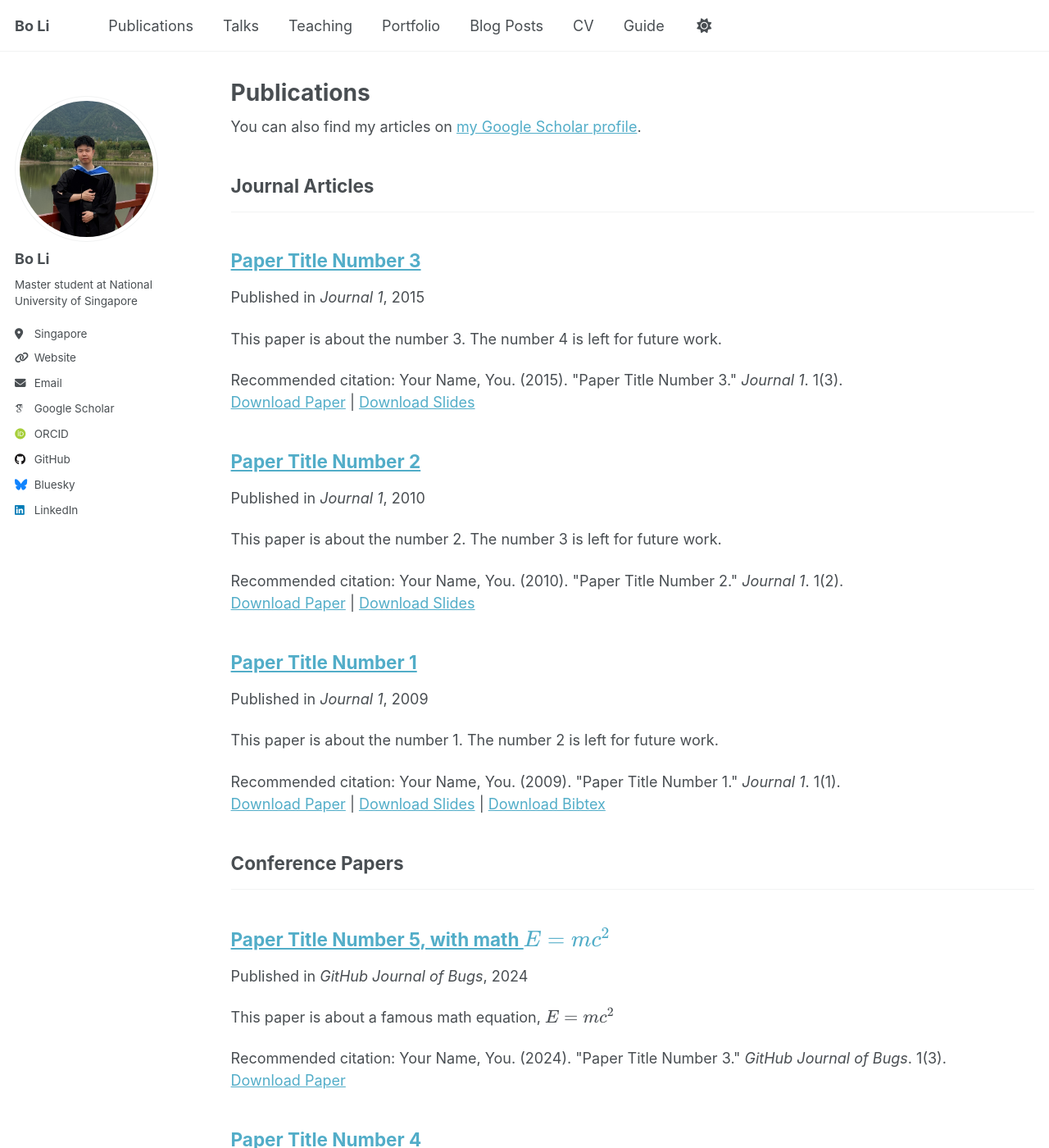
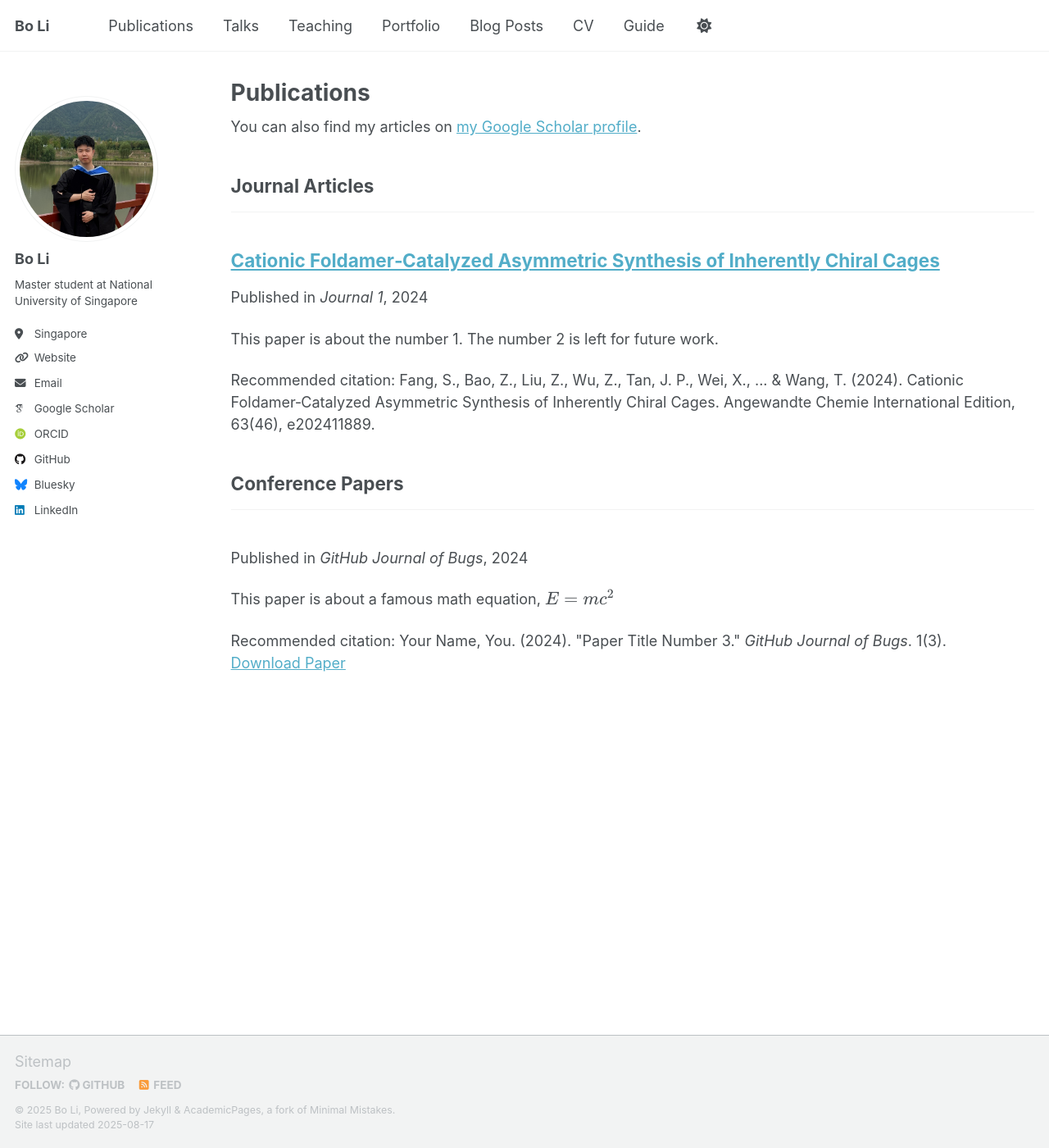
Before and after one commit to Harrison-Li/Harrison-Li.github.io, a Jekyll site: the page built from _pages/publications.html, in a window 1280 px wide and 1400 px high. Shown: the whole window at 82% size. Built offline with Jekyll 4.4.1, drawn with Linux system fonts in a browser that asks for light colours; some web fonts are replaced; a script that is not in the unit is left out; some of the changed text lies outside the part shown.

Commit message:
del pubs

```diff
--- a/_publications/2009-10-01-paper-title-number-1.md
+++ b/_publications/2009-10-01-paper-title-number-1.md
@@ -1,14 +1,11 @@
 ---
-title: "Paper Title Number 1"
+title: "Cationic Foldamer‐Catalyzed Asymmetric Synthesis of Inherently Chiral Cages"
 collection: publications
 category: manuscripts
 permalink: /publication/2009-10-01-paper-title-number-1
 excerpt: 'This paper is about the number 1. The number 2 is left for future work.'
-date: 2009-10-01
+date: 2024-11-11
 venue: 'Journal 1'
-slidesurl: 'http://academicpages.github.io/files/slides1.pdf'
-paperurl: 'http://academicpages.github.io/files/paper1.pdf'
-bibtexurl: 'http://academicpages.github.io/files/bibtex1.bib'
-citation: 'Your Name, You. (2009). &quot;Paper Title Number 1.&quot; <i>Journal 1</i>. 1(1).'
+citation: 'Fang, S., Bao, Z., Liu, Z., Wu, Z., Tan, J. P., Wei, X., ... & Wang, T. (2024). Cationic Foldamer‐Catalyzed Asymmetric Synthesis of Inherently Chiral Cages. Angewandte Chemie International Edition, 63(46), e202411889.'
 ---
 The contents above will be part of a list of publications, if the user clicks the link for the publication than the contents of section will be rendered as a full page, allowing you to provide more information about the paper for the reader. When publications are displayed as a single page, the contents of the above "citation" field will automatically be included below this section in a smaller font.
--- a/_publications/2010-10-01-paper-title-number-2.md
+++ /dev/null
@@ -1,14 +0,0 @@
----
-title: "Paper Title Number 2"
-collection: publications
-category: manuscripts
-permalink: /publication/2010-10-01-paper-title-number-2
-excerpt: 'This paper is about the number 2. The number 3 is left for future work.'
-date: 2010-10-01
-venue: 'Journal 1'
-slidesurl: 'http://academicpages.github.io/files/slides2.pdf'
-paperurl: 'http://academicpages.github.io/files/paper2.pdf'
-citation: 'Your Name, You. (2010). &quot;Paper Title Number 2.&quot; <i>Journal 1</i>. 1(2).'
----
-
-The contents above will be part of a list of publications, if the user clicks the link for the publication than the contents of section will be rendered as a full page, allowing you to provide more information about the paper for the reader. When publications are displayed as a single page, the contents of the above "citation" field will automatically be included below this section in a smaller font.
--- a/_publications/2015-10-01-paper-title-number-3.md
+++ /dev/null
@@ -1,14 +0,0 @@
----
-title: "Paper Title Number 3"
-collection: publications
-category: manuscripts
-permalink: /publication/2015-10-01-paper-title-number-3
-excerpt: 'This paper is about the number 3. The number 4 is left for future work.'
-date: 2015-10-01
-venue: 'Journal 1'
-slidesurl: 'http://academicpages.github.io/files/slides3.pdf'
-paperurl: 'http://academicpages.github.io/files/paper3.pdf'
-citation: 'Your Name, You. (2015). &quot;Paper Title Number 3.&quot; <i>Journal 1</i>. 1(3).'
----
-
-The contents above will be part of a list of publications, if the user clicks the link for the publication than the contents of section will be rendered as a full page, allowing you to provide more information about the paper for the reader. When publications are displayed as a single page, the contents of the above "citation" field will automatically be included below this section in a smaller font.
--- a/_publications/2025-06-08-paper-title-number-5.md
+++ b/_publications/2025-06-08-paper-title-number-5.md
@@ -1,5 +1,5 @@
 ---
-title: "Paper Title Number 5, with math $$E=mc^2$$"
+title: ""
 collection: publications
 category: conferences
 permalink: /publication/2024-02-17-paper-title-number-4
```
Also changed, not shown: _publications/2024-02-17-paper-title-number-4.md (deleted, +0 -13 lines), 2 other files.
